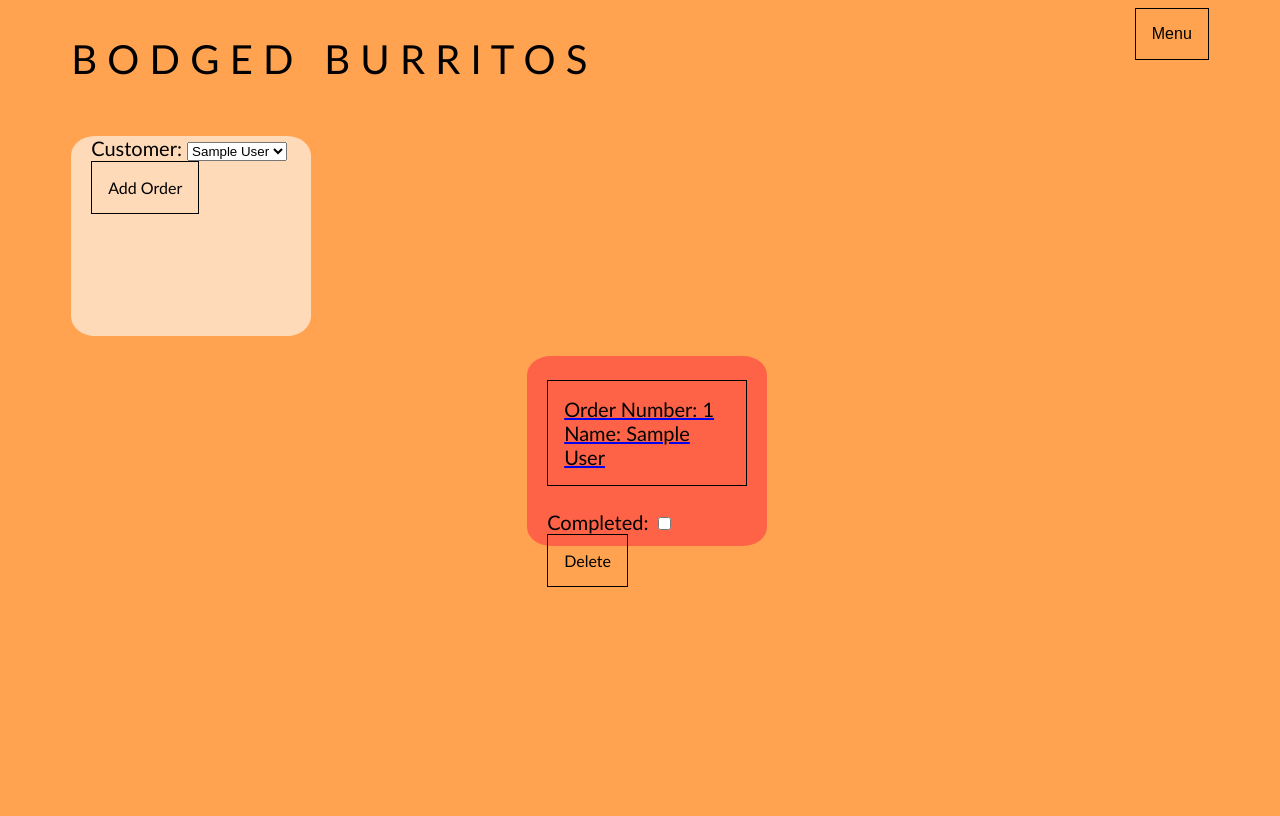
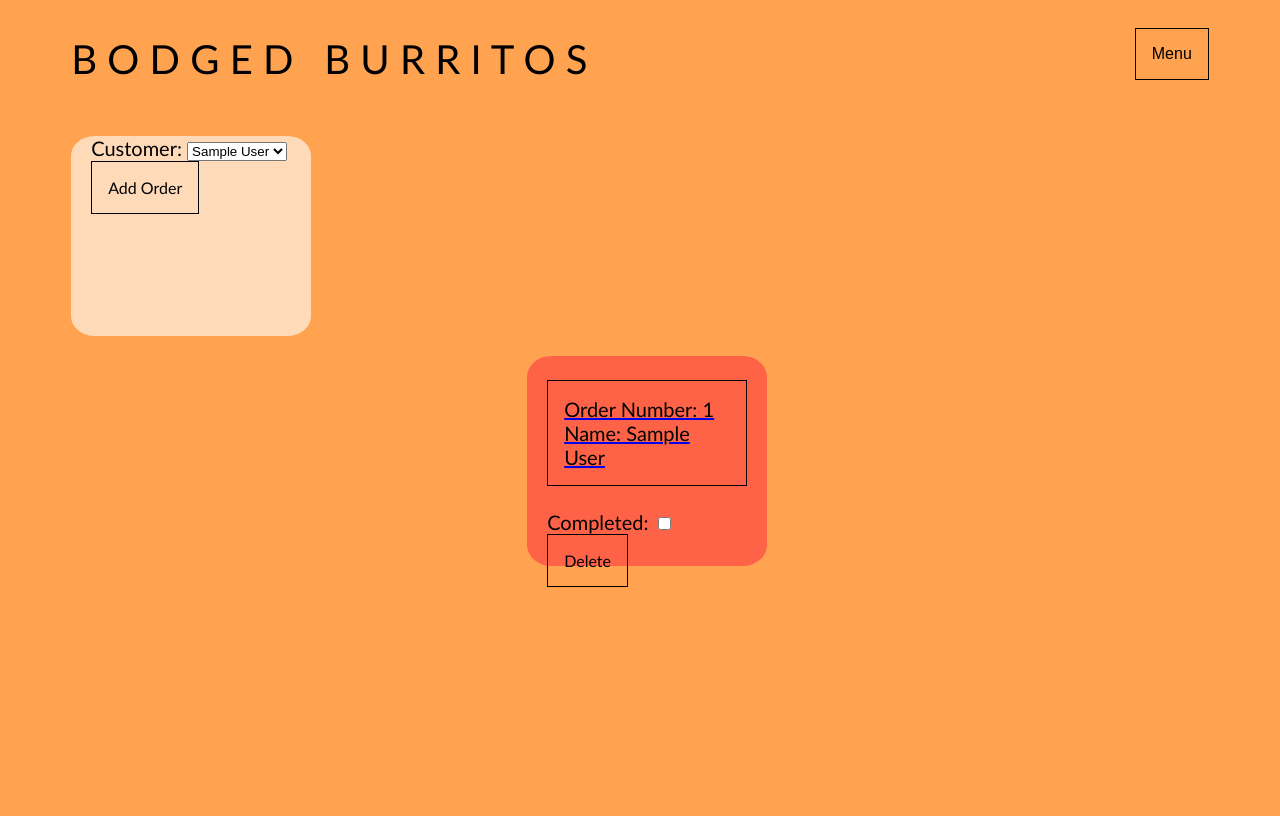
Before and after one commit to Neilroberts85/takeaway, a Flask app: page /orders in a window 1280 px wide. Run offline with Flask 3, Linux system fonts and the light colour scheme; tables that the repository leaves empty hold one stand-in row (values such as "Sample post"); some libraries are stand-ins or nearby versions.

Commit message:
final day tweeking, if things go pear-shaped, use this

```diff
--- a/static/main.css
+++ b/static/main.css
@@ -93,6 +93,7 @@ font-family: 'Gill Sans', 'Gill Sans MT', Calibri, 'Trebuchet MS', sans-serif;}
         border-color: #FFBE7B;
         border-radius: 10%;
         height: 1000px;
+
         }
 
 
@@ -139,7 +140,14 @@ font-family: 'Gill Sans', 'Gill Sans MT', Calibri, 'Trebuchet MS', sans-serif;}
     padding-right: 20;
     border-radius: 10%;
     width: 200px;
-    height: 190px;}
+    height: 150px;}
+
+    .order-box {background-color: tomato;
+    padding-left: 20;
+    padding-right: 20;
+    border-radius: 10%;
+    width: 200px;
+    height: 210px;}
 
 .order-form-order {background-color: peachpuff;
     padding-left: 20;
@@ -214,3 +222,5 @@ width: 40%;}
 td.summary-value {text-align: right;}
 
 .quantity-input {float: right;}
+
+button.menu_button {margin-top: 20px;}
--- a/templates/orders.jinja
+++ b/templates/orders.jinja
@@ -15,7 +15,7 @@
   <div class="order-list">
 
     {% for order in orders %}
-      <div class="order-item">
+      <div class="order-box">
       <br>
         <a href="/orders/{{ order.id }}" class="order-link">
           <div class="click-order-button">
```
